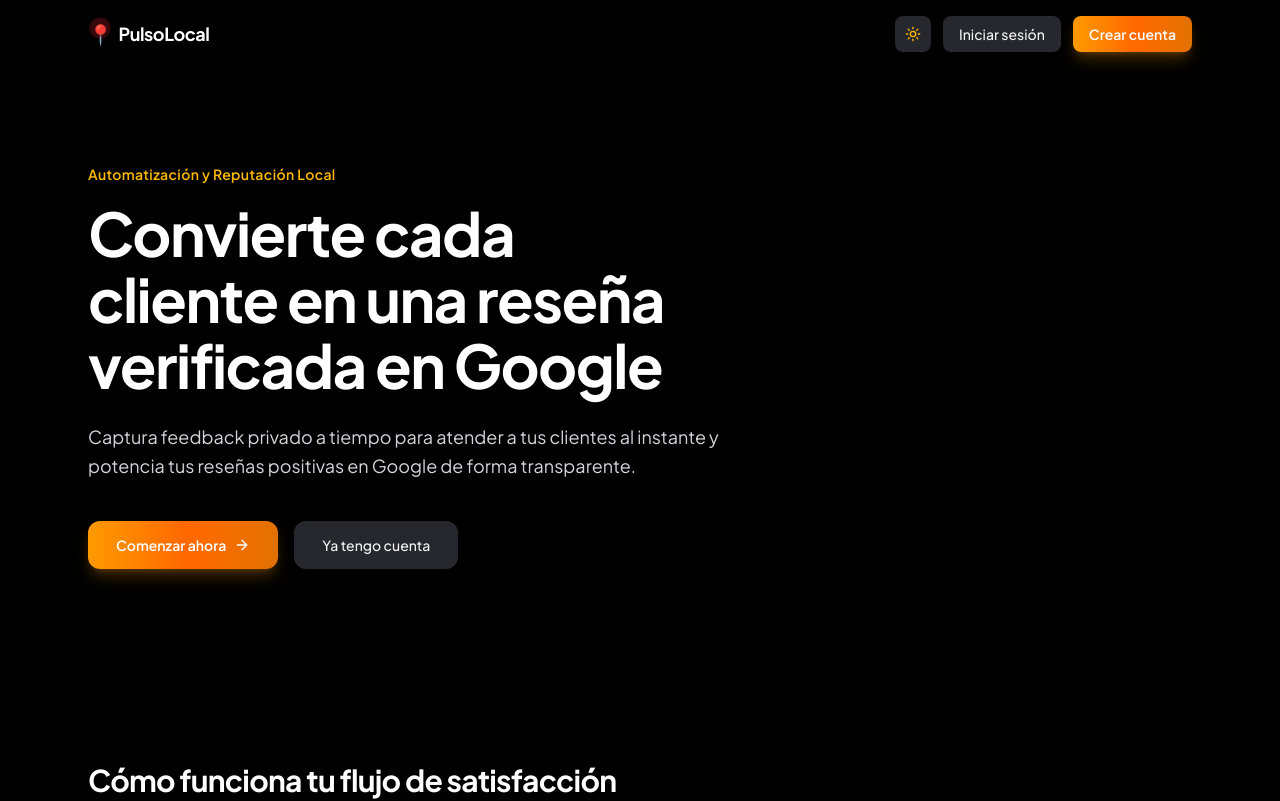
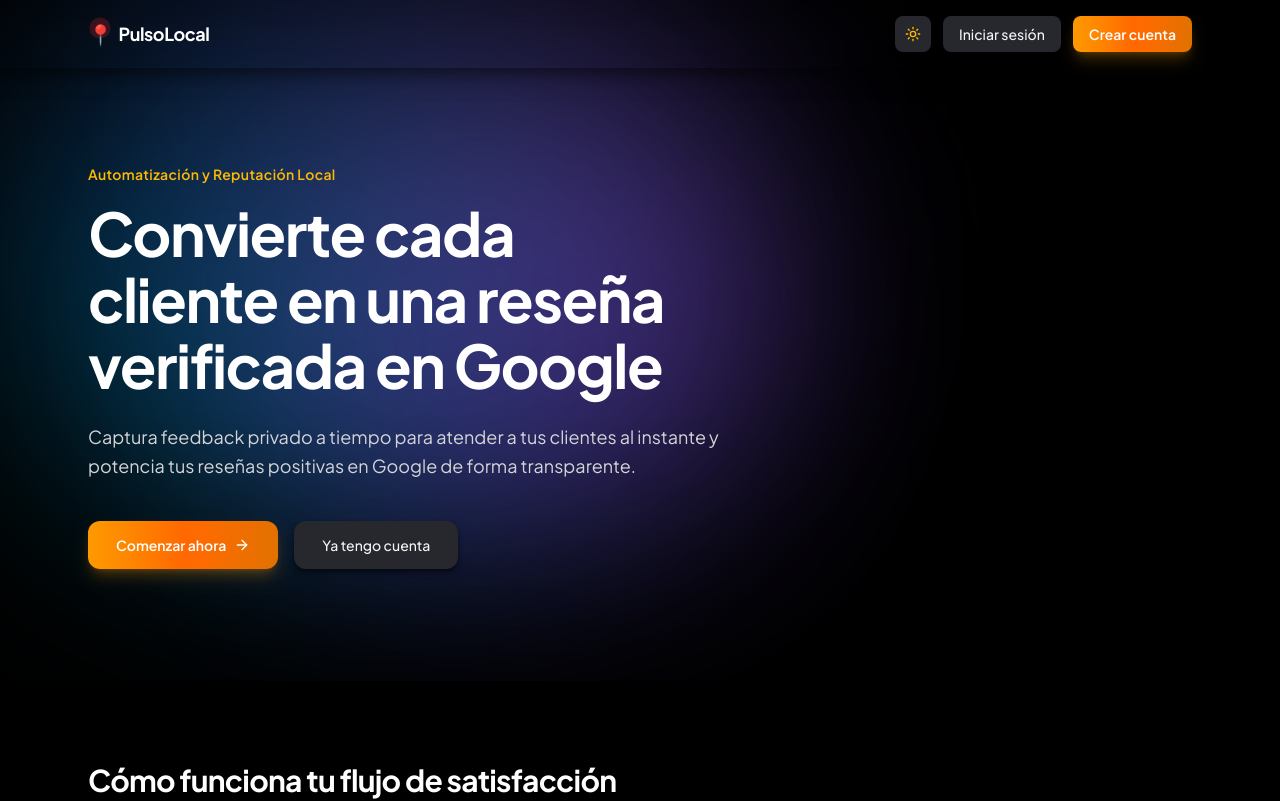
Before and after one commit to SilverFox1313/PulsoLocal, a Next.js app: page / in a window 1280 px wide. Shown: the top 801 px of the page. Built offline with nearby package versions, Linux system fonts and the light colour scheme; no server answers.

Commit message:
feat: add ambient hero glow to landing page
Enhance visual appeal by adding decorative ambient gradients to the hero section for a more modern look.

```diff
--- a/app/page.tsx
+++ b/app/page.tsx
@@ -18,12 +18,22 @@ export default async function HomePage() {
   }
 
   return (
-    <div className="flex min-h-screen flex-col bg-slate-50 text-slate-900 transition-colors duration-300 ease-in-out dark:bg-black dark:text-zinc-100">
+    <div className="flex min-h-screen flex-col overflow-x-clip bg-slate-50 text-slate-900 transition-colors duration-300 ease-in-out dark:bg-black dark:text-zinc-100">
       <HomeHeader isAuthenticated={isAuthenticated} variant="home" />
 
       <main className="flex-1">
-        <section className="mx-auto max-w-6xl px-6 pt-16 pb-20 lg:pt-24 lg:pb-28">
-          <div className="max-w-3xl">
+        <section className="relative overflow-x-clip">
+          {/* Decorative Ambient Hero Glow */}
+          <div
+            aria-hidden="true"
+            className="pointer-events-none absolute inset-0 z-0 mx-auto max-w-6xl px-6"
+          >
+            <div className="absolute -top-20 -left-12 h-[500px] w-[500px] rounded-full bg-gradient-to-tr from-sky-300/45 via-blue-200/40 to-purple-200/35 opacity-85 blur-[100px] sm:h-[540px] sm:w-[760px] dark:opacity-100 dark:from-cyan-400/35 dark:via-blue-500/30 dark:to-purple-500/25 dark:blur-[110px]" />
+            <div className="absolute top-12 left-20 h-[360px] w-[360px] rounded-full bg-gradient-to-br from-cyan-200/40 via-indigo-100/35 to-fuchsia-200/30 opacity-80 blur-[100px] sm:left-44 sm:h-[420px] sm:w-[540px] dark:opacity-100 dark:from-sky-400/25 dark:via-purple-500/25 dark:to-fuchsia-500/20 dark:blur-[105px]" />
+          </div>
+
+          <div className="relative z-10 mx-auto max-w-6xl px-6 pt-16 pb-20 lg:pt-24 lg:pb-28">
+            <div className="max-w-3xl">
             <p className="mb-4 text-sm font-semibold tracking-wide text-amber-600 dark:text-amber-400">
               Automatización y Reputación Local
             </p>
@@ -59,13 +69,14 @@ export default async function HomePage() {
                   Ya tengo cuenta
                 </ActionLink>
               )}
+              </div>
             </div>
           </div>
         </section>
 
         <section
           id="como-funciona"
-          className="border-t border-slate-200/80 bg-white/60 py-20 transition-colors duration-300 ease-in-out dark:border-transparent dark:bg-black"
+          className="relative z-10 border-t border-slate-200/80 bg-white/60 py-20 transition-colors duration-300 ease-in-out dark:border-transparent dark:bg-black"
         >
           <div className="mx-auto max-w-6xl px-6">
             <div className="max-w-2xl">
```
